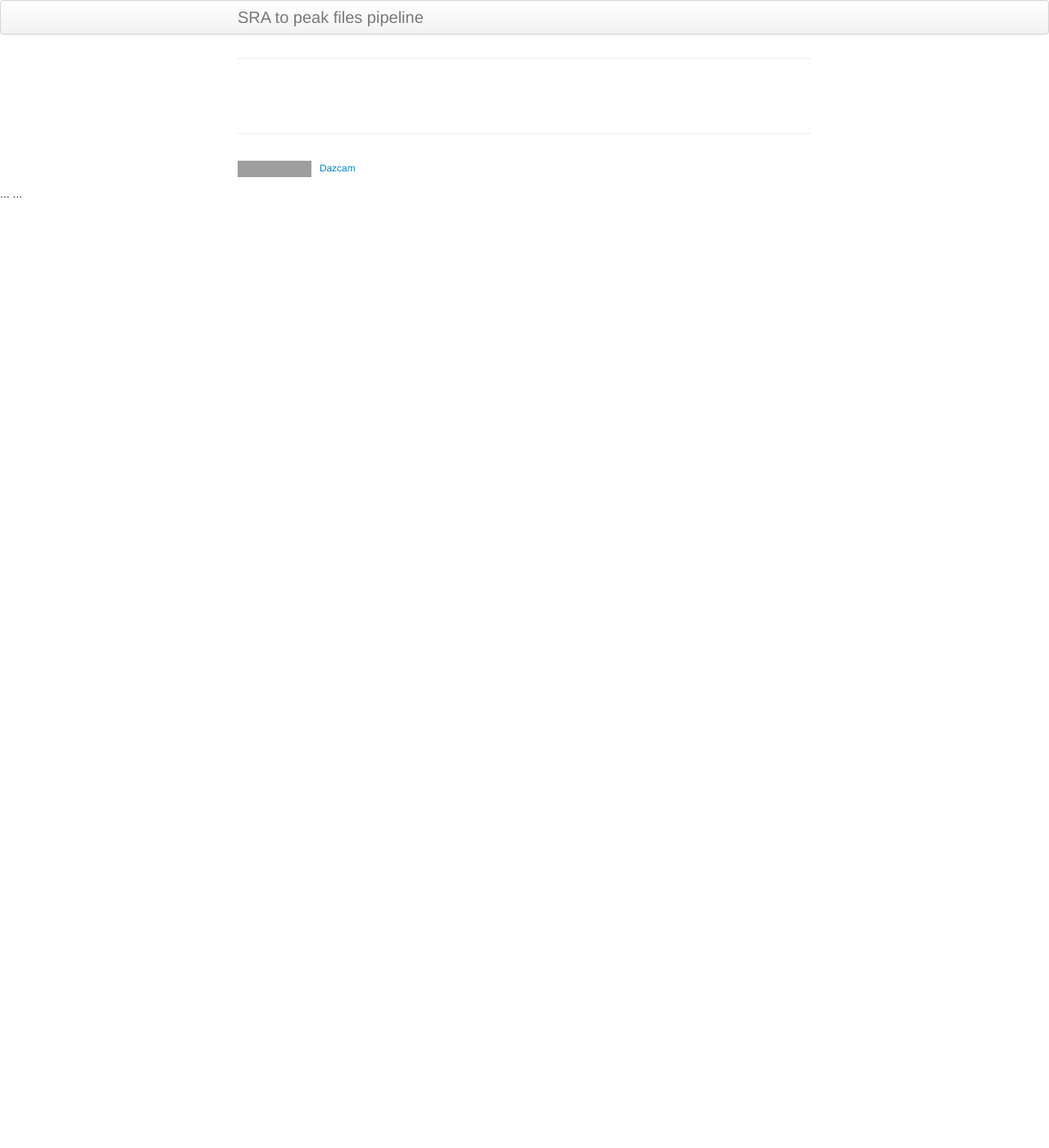
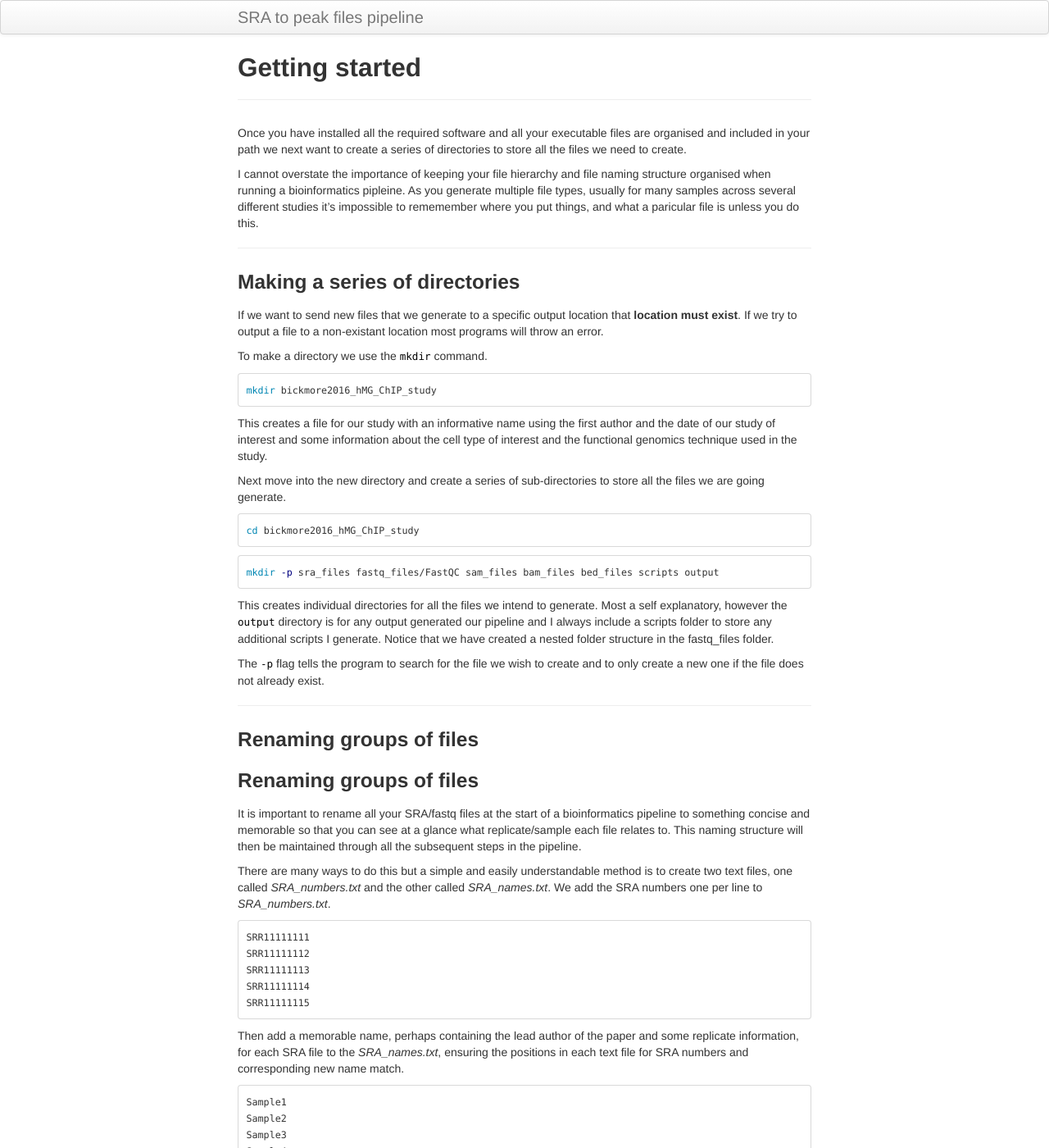
Before and after one commit to Dazcam/Bioinformatics-tutorials, a Jekyll site: the page built from pages/getting_started.md, in a window 1280 px wide and 1400 px high. Shown: the whole window at 82% size. Built offline with Jekyll 4.4.1, drawn with Linux system fonts in a browser that asks for light colours; our own code applies the rules of GitHub Pages for plain Markdown files; some of the changed text lies outside the part shown; grey boxes are pictures that could not be loaded.

Commit message:
Getting started content

```diff
--- a/pages/getting_started.md
+++ b/pages/getting_started.md
@@ -0,0 +1,109 @@
+---
+layout: page
+title: Getting started
+description: Setting up your home folder for bioinformatics
+---
+
+Once you have installed all the required software and all your executable files are organised and included
+in your path we next want to create a series of directories to store all the files we need to create.
+
+I cannot overstate the importance of keeping your file hierarchy and file naming structure organised when
+running a bioinformatics pipleine. As you generate multiple file types, usually for many samples across
+several different studies it's impossible to rememember where you put things, and what a paricular file is
+unless you do this.
+
+***
+
+### Making a series of directories
+
+If we want to send new files that we generate to a specific output location that **location must exist**.
+If we try to output a file to a non-existant location most programs will throw an error.
+
+To make	a directory we use the `mkdir` command.
+
+~~~bash
+mkdir bickmore2016_hMG_ChIP_study
+~~~
+
+This creates a file for our study with an informative name using the first author and the date of our study
+of interest and some information about the cell type of interest and the functional genomics technique used
+in the study.
+
+Next move into the new directory and create a series of sub-directories to store all the files we are going
+generate.
+
+~~~bash
+cd bickmore2016_hMG_ChIP_study
+~~~
+
+~~~bash
+mkdir -p sra_files fastq_files/FastQC sam_files bam_files bed_files scripts output
+~~~
+
+This creates individual directories for all the files we intend to generate. Most a self explanatory, however
+the `output` directory is for any output generated our pipeline and I always include a scripts folder to store
+any additional scripts I generate. Notice that we have created a nested folder structure in the fastq_files
+folder.
+
+The `-p` flag tells the program to search for the file we wish to create and to only create a new one if the
+file does not already exist.
+
+***
+
+### Renaming groups of files
+
+### Renaming groups of files
+
+It is important to rename all your SRA/fastq files at the start of a bioinformatics pipeline to something
+concise and memorable so that you can see at a glance what replicate/sample each file relates to. This
+naming structure will then be maintained through all the subsequent steps in the pipeline.
+
+There are many ways to do this but a simple and easily understandable method is to create two text files,
+one called *SRA_numbers.txt* and the other called *SRA_names.txt*. We add the SRA numbers one per line to
+*SRA_numbers.txt*.
+
+~~~bash
+SRR11111111
+SRR11111112
+SRR11111113
+SRR11111114
+SRR11111115
+~~~
+
+Then add a memorable name, perhaps containing the lead author of the paper and some replicate information,
+for each SRA file to the *SRA_names.txt*, ensuring the positions in each text file for SRA numbers and
+corresponding new name match.
+
+~~~bash
+Sample1
+Sample2
+Sample3
+Sample4
+Sample5
+~~~
+
+We then use a simple `while` loop, along with the paste function, to read in both text files and pass the
+contents SRA_numbers.txt to the variable `old` and the contents SRA_names.txt to the varible new, one line
+at a time. The old and new variables are then passed to the `mv` function which rename the files accordingly.
+
+~~~bash
+while read -r old new; do
+   echo mv "${old}.sra" "${new}.sra"
+done < <(paste SRA_numbers.txt SRA_names.txt)
+~~~
+
+As the echo statement is included above instead of this loop actually renaming everything it just prints the
+change that would be made for each iteration of the loop. This is a great way to check if the entries in both
+files correspond before actually running the loop properly.
+
+~~~bash
+mv SRR11111111 Sample1
+mv SRR11111112 Sample2
+mv SRR11111113 Sample3
+mv SRR11111114 Sample4
+mv SRR11111115 Sample5
+~~~
+
+If we want to actually change the names of the files listed above we just remove the echo statement.
+
+***
```
Also changed, not shown: pages/linux101.md (+5 -52 lines).
